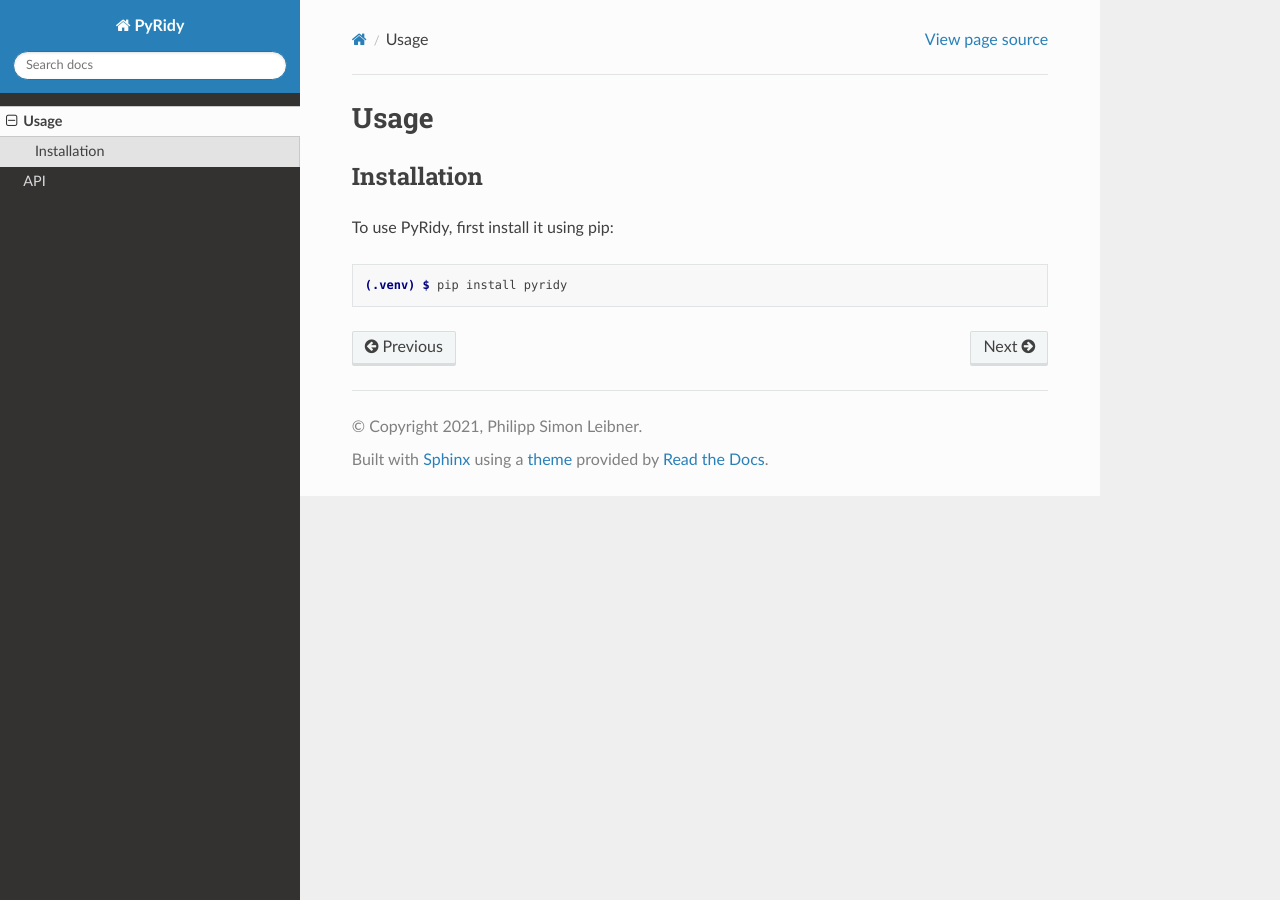
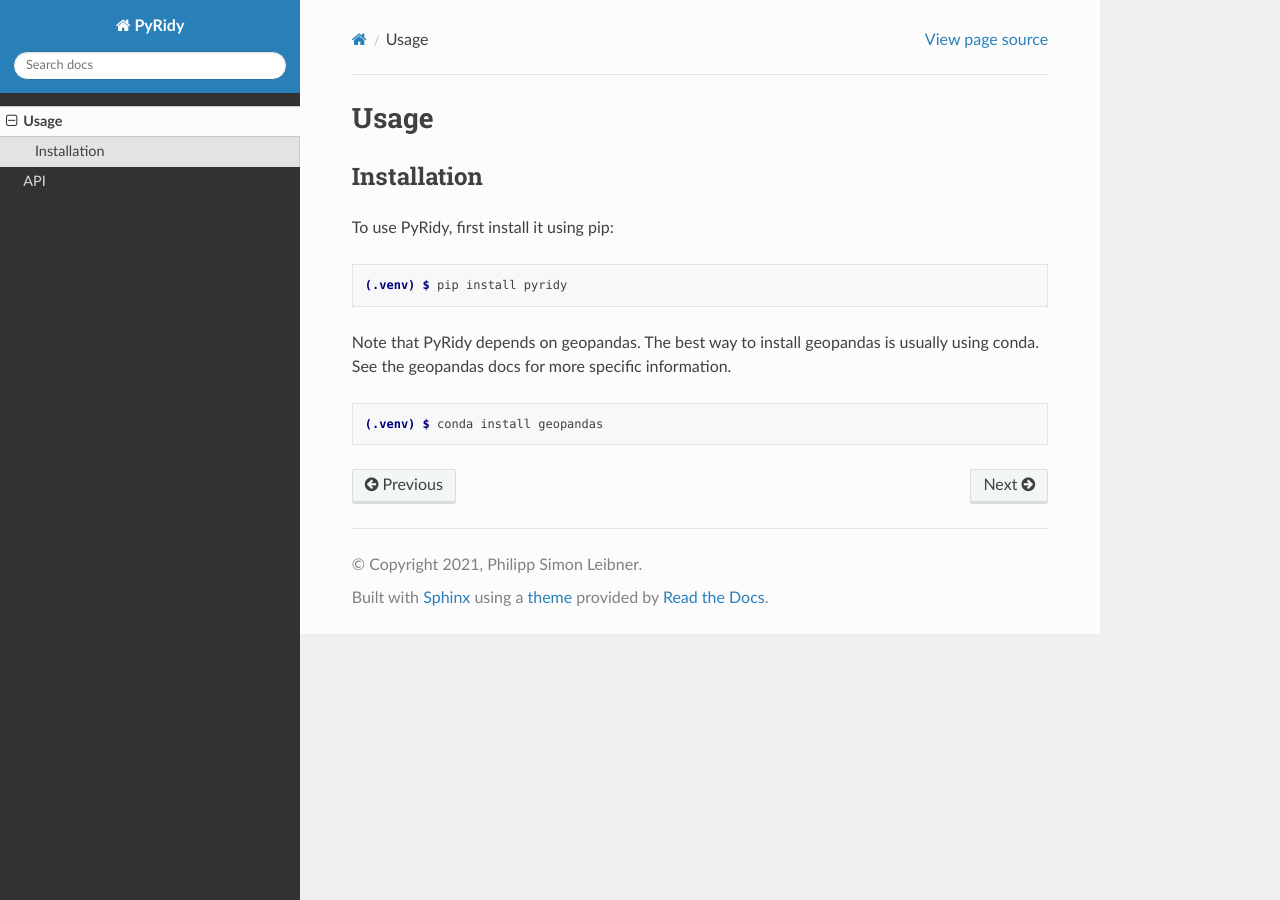
Before and after one commit to ifs-rwth-aachen/PyRidy, a Sphinx documentation site: the page built from docs/source/usage.rst, in a window 1280 px wide. Built offline with Sphinx 7.4.7 and the Read the Docs theme 2.0.0, drawn with Linux system fonts in a browser that asks for light colours.

Commit message:
changed sphinx stuff

```diff
--- a/docs/source/usage.rst
+++ b/docs/source/usage.rst
@@ -11,3 +11,10 @@
 .. code-block:: console
 
    (.venv) $ pip install pyridy
+
+Note that PyRidy depends on geopandas. The best way to install geopandas is usually using conda.
+See the geopandas docs for more specific information.
+
+.. code-block:: console
+
+   (.venv) $ conda install geopandas
```
